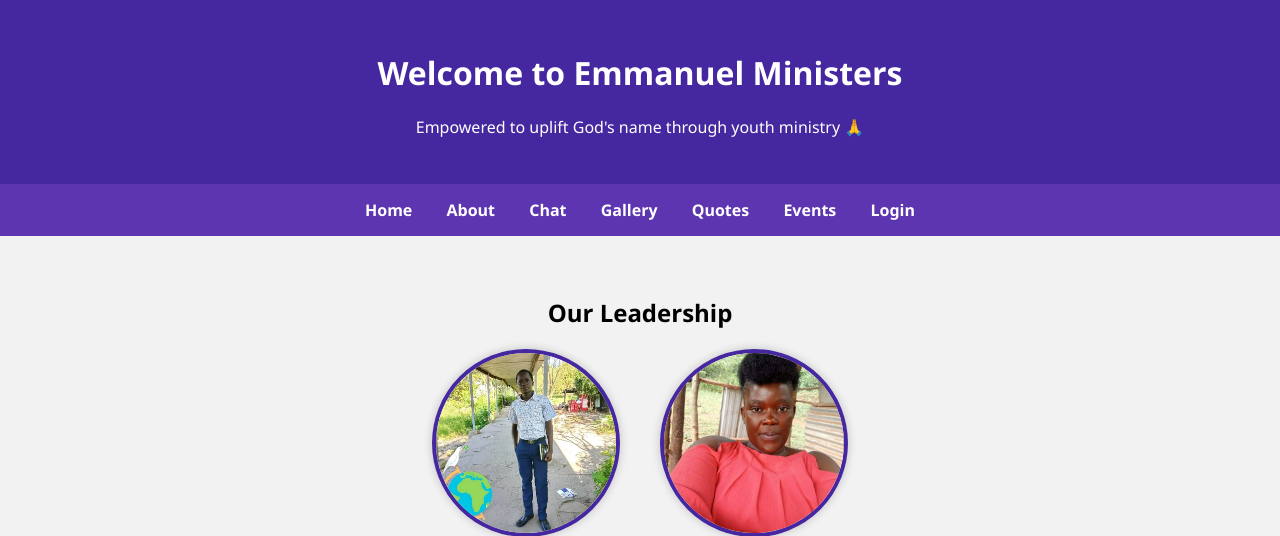
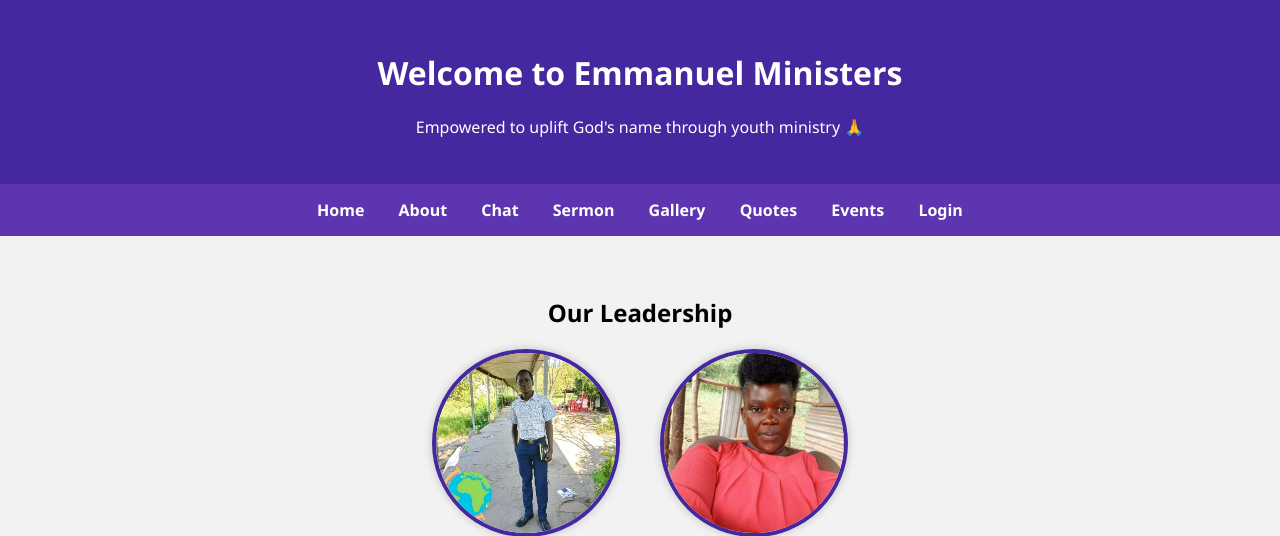
Before and after one commit to emmanuelministers/emmanuel-ministry-platform, a Flask app: page / in a window 1280 px wide. Shown: the top 536 px of the page. Run offline with Flask 3, Linux system fonts and the light colour scheme.

Commit message:
Update index.html

```diff
--- a/templates/index.html
+++ b/templates/index.html
@@ -72,6 +72,7 @@
     <a href="/">Home</a>
     <a href="/about">About</a>
     <a href="/chat">Chat</a>
+    <a href="/sermon">Sermon</a>
     <a href="/gallery">Gallery</a>
     <a href="/quotes">Quotes</a>
     <a href="/events">Events</a>
```
